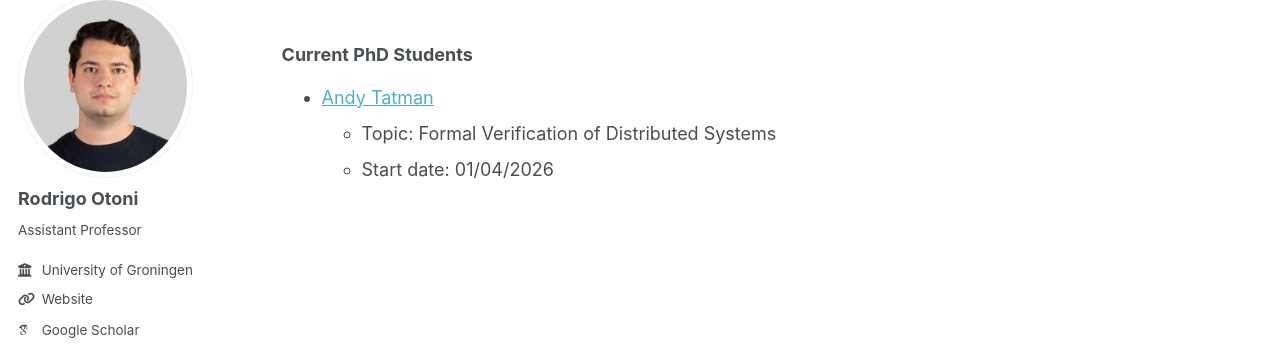
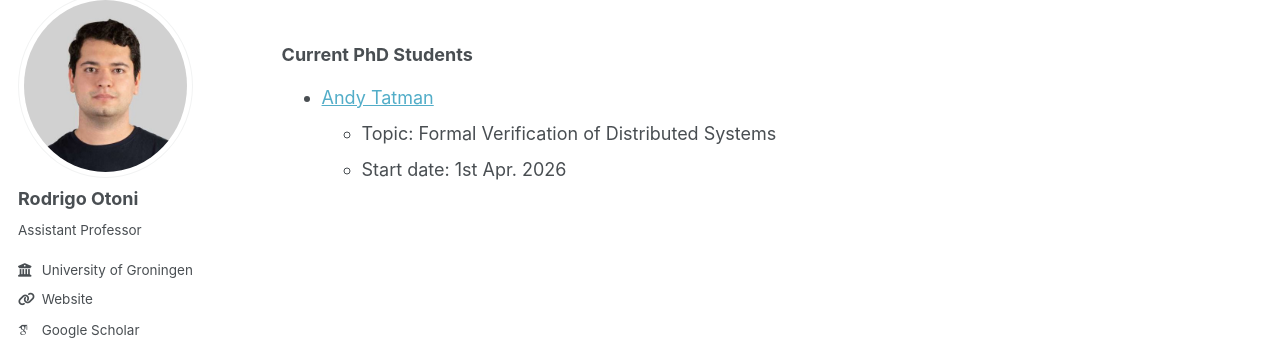
Before and after one commit to rodrigo7491/rodrigo7491.github.io, a Jekyll site: the page built from _pages/team.md, in a window 1280 px wide. Shown: the part 105-457 px from the top of the page. Built offline with Jekyll 4.4.1, drawn with Linux system fonts in a browser that asks for light colours; some web fonts are replaced.

Commit message:
update team page

```diff
--- a/_pages/team.md
+++ b/_pages/team.md
@@ -9,6 +9,6 @@ redirect_from:
 
 - [Andy Tatman]
     - Topic: Formal Verification of Distributed Systems
-    - Start date: 01/04/2026
+    - Start date: 1st Apr. 2026
 
 [Andy Tatman]: https://www.rug.nl/staff/a.s.tatman
```
